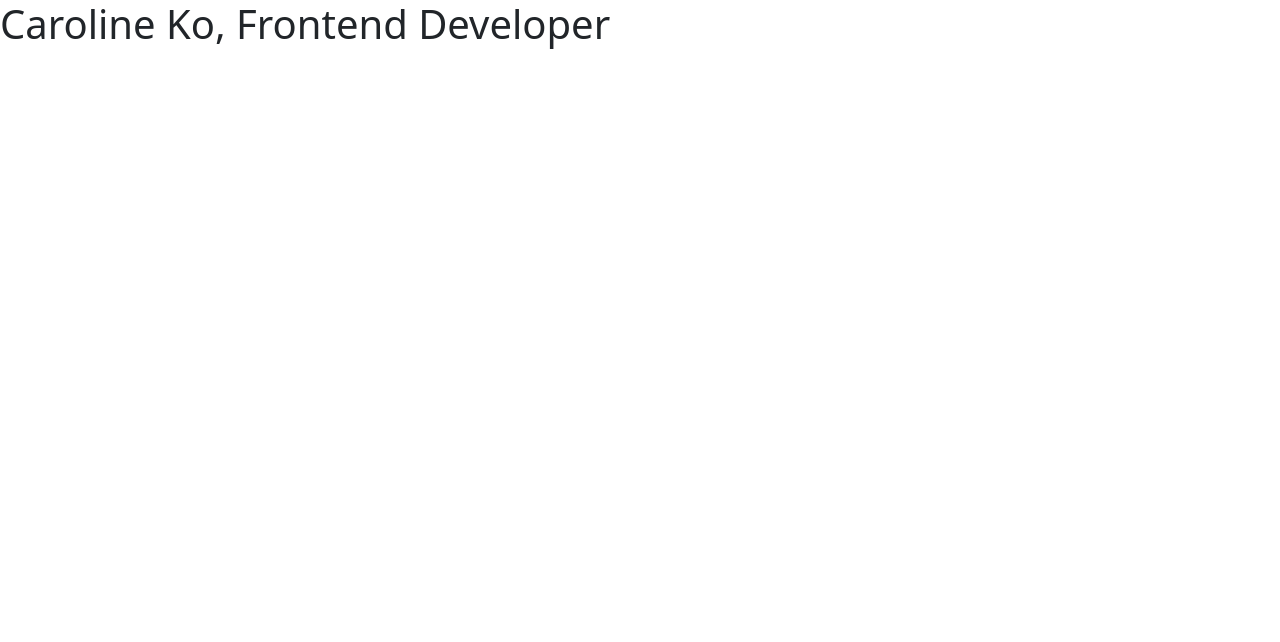
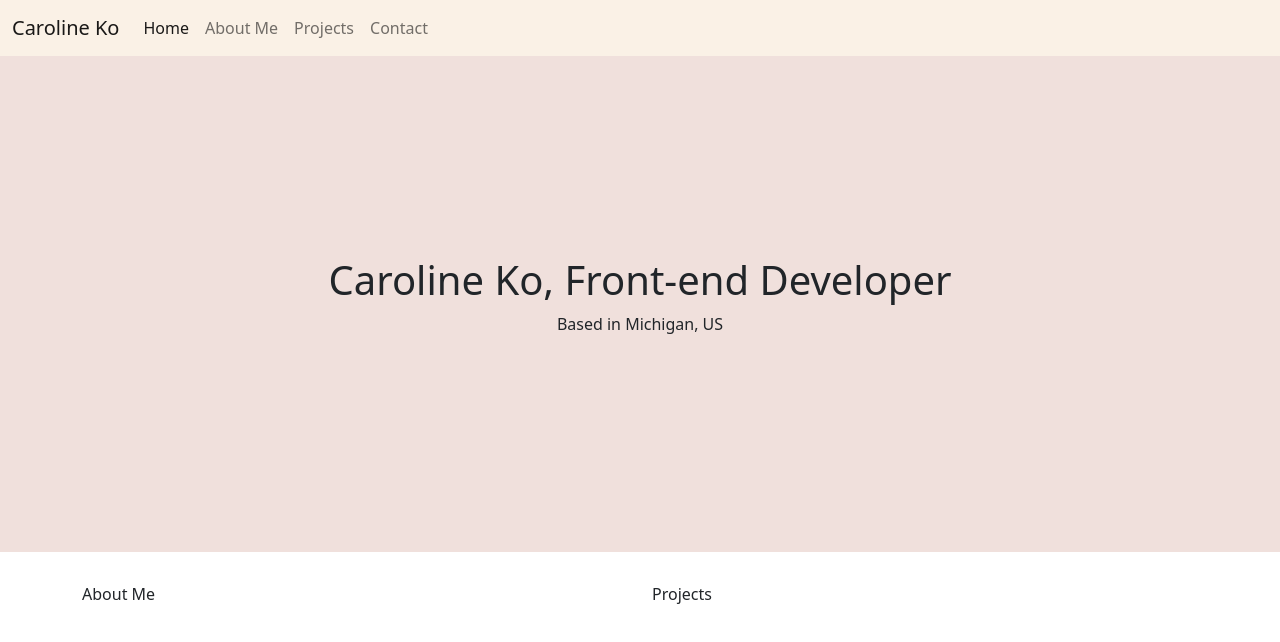
Before and after one commit to hancarol/developer-portfolio, a plain HTML site: page index.html in a window 1280 px wide. Drawn offline with nearby package versions, Linux system fonts and the light colour scheme.

Commit message:
created hero section of the main page

```diff
--- a/index.html
+++ b/index.html
@@ -14,8 +14,54 @@
     <title>Caroline Ko - Frontend Developer</title>
   </head>
   <body>
-    <h1>Caroline Ko, Frontend Developer</h1>
+    <nav
+      class="navbar navbar-expand-lg navbar-light"
+      style="background-color: rgb(242, 221, 193, 0.4)"
+    >
+      <div class="container-fluid">
+        <a class="navbar-brand" href="#">Caroline Ko</a>
+        <button
+          class="navbar-toggler"
+          type="button"
+          data-bs-toggle="collapse"
+          data-bs-target="#navbarNav"
+          aria-controls="navbarNav"
+          aria-expanded="false"
+          aria-label="Toggle navigation"
+        >
+          <span class="navbar-toggler-icon"></span>
+        </button>
+        <div class="collapse navbar-collapse" id="navbarNav">
+          <ul class="navbar-nav">
+            <li class="nav-item">
+              <a class="nav-link active" aria-current="page" href="#">Home</a>
+            </li>
+            <li class="nav-item">
+              <a class="nav-link" href="#">About Me</a>
+            </li>
+            <li class="nav-item">
+              <a class="nav-link" href="#">Projects</a>
+            </li>
+            <li class="nav-item">
+              <a class="nav-link" href="#">Contact</a>
+            </li>
+          </ul>
+        </div>
+      </div>
+    </nav>
 
+    <div class="main-body">
+      <h1>Caroline Ko, Front-end Developer</h1>
+      <p>Based in Michigan, US</p>
+    </div>
+
+    <div class="container">
+      <div class="row">
+        <div class="col">About Me</div>
+
+        <div class="col">Projects</div>
+      </div>
+    </div>
     <script
       src="https://cdn.jsdelivr.net/npm/bootstrap@5.1.3/dist/js/bootstrap.bundle.min.js"
       integrity="sha384-ka7Sk0Gln4gmtz2MlQnikT1wXgYsOg+OMhuP+IlRH9sENBO0LRn5q+8nbTov4+1p"
--- a/styles.css
+++ b/styles.css
@@ -0,0 +1,18 @@
+:root {
+    --primary-color: rgb(242, 221, 193, 0.5);
+    --secondary-color: rgb(226, 194, 185, 0.5);
+}
+
+
+
+.body {
+    margin-top: 150px;
+}
+
+
+.main-body {
+    background: var(--secondary-color);
+    text-align: center;
+    padding: 200px;
+    margin-bottom: 30px;
+}
```
Also changed, not shown: 1 other file.
